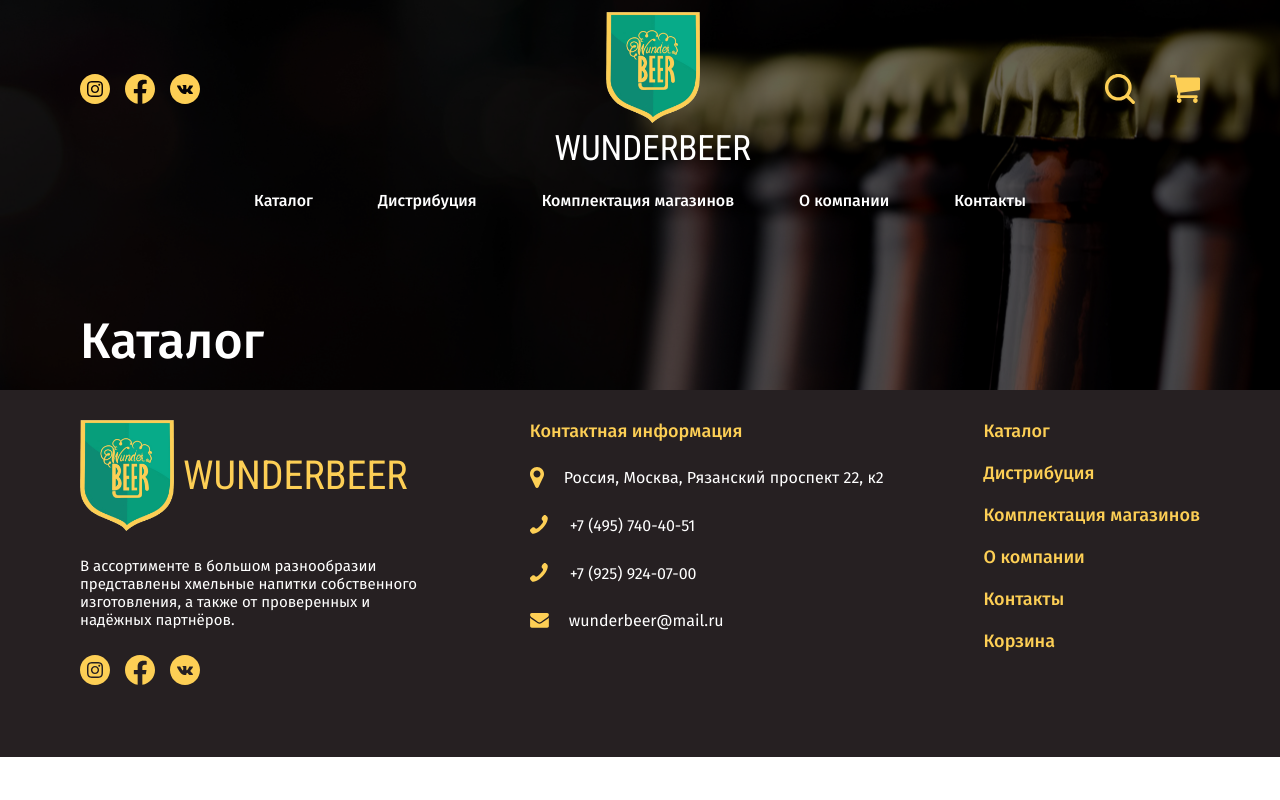
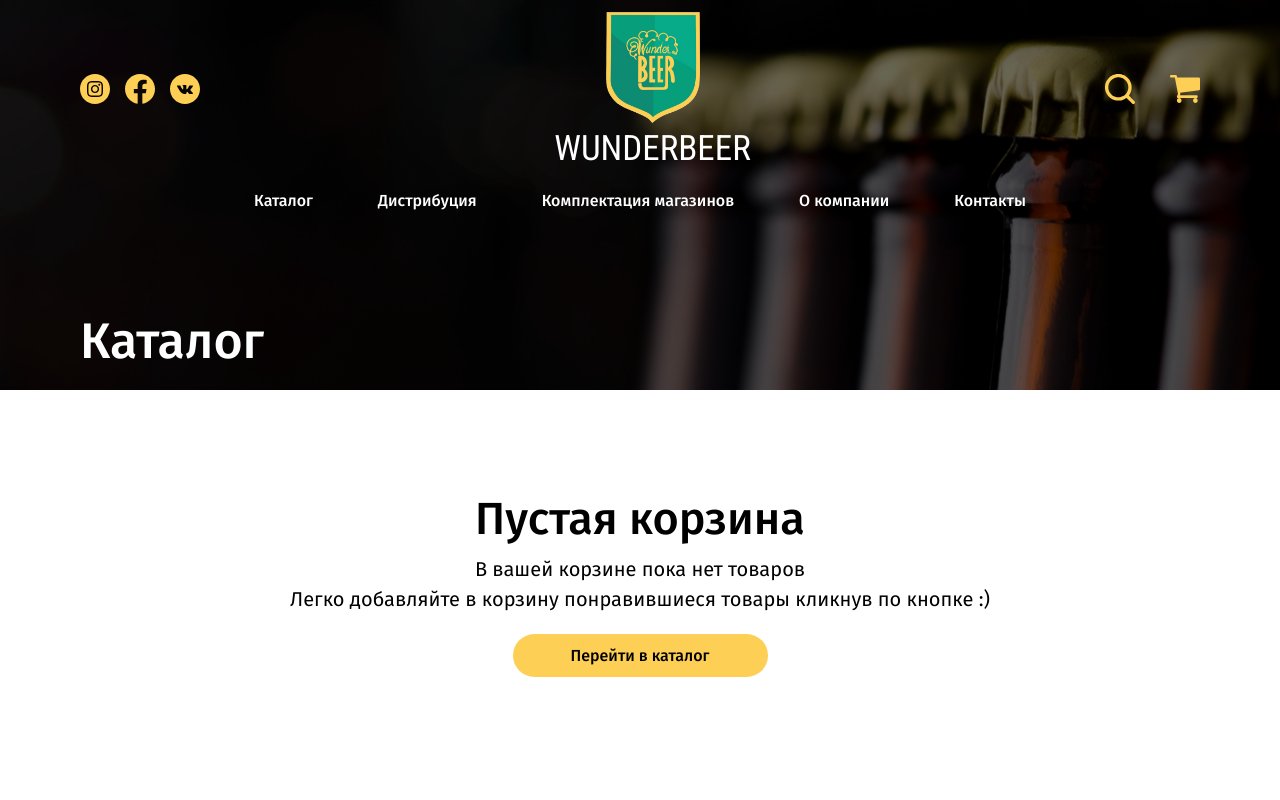
Before and after one commit to ZhRodion/nextjs-pet, a Next.js app in the folder test-app/: page /shoping-basket in a window 1280 px wide. Shown: the top 800 px of the page. Built offline with nearby package versions, Linux system fonts and the light colour scheme.

Commit message:
Спинер и юзабилити

```diff
--- a/test-app/app/shoping-basket/page.tsx
+++ b/test-app/app/shoping-basket/page.tsx
@@ -1,7 +1,9 @@
 'use client'
 
+import EmptyBasket from '@/EmptyBasket/EmptyBasket'
 import ShoppingBasketItem from '@/ShoppingBasketItem/ShoppingBasketItem'
 import ShoppingBasketList from '@/ShoppingBasketList/ShoppingBasketList'
+import Spiner from '@/Spiner/Spiner'
 import useBasketStore from '@/zustand.store'
 import usePersistedStore from '@/zustand.usePersistedStore'
 import { v4 as uuidv4 } from 'uuid'
@@ -12,7 +14,12 @@
 
 	return (
 		<ShoppingBasketList>
-			{basketItems?.map(item => (
+			{/* Показываем спиннер, если корзина еще не загружена */}
+			{!basketItems && <Spiner />}
+			{/* Выделяем место под будущие элементы, чтобы избежать дерганий */}
+			{basketItems &&
+				(basketItems.length > 0 ? (
+					basketItems?.map(item => (
 						<ShoppingBasketItem
 							key={uuidv4()}
 							id={item.id}
@@ -21,6 +28,9 @@
 							catalogItemDescription={item.catalogItemDescription}
 							catalogItemPrice={item.catalogItemPrice}
 						/>
+					))
+				) : (
+					<EmptyBasket />
 				))}
 		</ShoppingBasketList>
 	)
--- /dev/null
+++ b/test-app/components/EmptyBasket/EmptyBasket.module.scss
@@ -0,0 +1,57 @@
+.emptyBasketText {
+	width: 100%;
+	height: 50vh;
+	display: flex;
+	flex-direction: column;
+	justify-content: center;
+	align-items: center;
+	gap: 20px;
+	font-family: 'Fira Sans', sans-serif;
+}
+
+.emptyBasketTitle {
+	color: #000;
+	font-size: 45px;
+	font-style: normal;
+	font-weight: 500;
+	line-height: 30px; /* 66.667% */
+}
+
+.emptyBasketSubtext {
+	color: #000;
+	font-size: 20px;
+	font-style: normal;
+	font-weight: 400;
+	line-height: 30px;
+	text-align: center;
+}
+
+.backToCatalogLink {
+	width: 100%;
+	max-width: 255px;
+}
+
+.backToCatalog {
+	width: 100%;
+	max-width: 255px;
+	padding: 12px 0;
+	display: flex;
+	background-color: #fdcf55;
+	border: 0;
+	border-radius: 50px;
+	align-items: center;
+	justify-content: center;
+	color: #000;
+	font-family: Fira Sans;
+	font-size: 16px;
+	font-style: normal;
+	font-weight: 500;
+	line-height: normal;
+	cursor: pointer;
+	transition: all 0.3s ease-in-out;
+
+	&:hover {
+		background-color: #769b54;
+		color: #fff;
+	}
+}
--- /dev/null
+++ b/test-app/components/EmptyBasket/EmptyBasket.tsx
@@ -0,0 +1,23 @@
+import styles from '@/EmptyBasket/EmptyBasket.module.scss'
+import Link from 'next/link'
+import { FC } from 'react'
+
+const EmptyBasket: FC = () => {
+	return (
+		<div className={styles.emptyBasketText}>
+			<h2 className={styles.emptyBasketTitle}> Пустая корзина </h2>
+			<p className={styles.emptyBasketSubtext}>
+				В вашей корзине пока нет товаров
+				<br />
+				Легко добавляйте в корзину понравившиеся товары кликнув по кнопке :)
+			</p>
+			<Link className={styles.backToCatalogLink} href='/'>
+				<button className={styles.backToCatalog} type='button'>
+					Перейти в каталог
+				</button>
+			</Link>
+		</div>
+	)
+}
+
+export default EmptyBasket
--- a/test-app/components/ShoppingBasketList/ShoppingBasketList.module.scss
+++ b/test-app/components/ShoppingBasketList/ShoppingBasketList.module.scss
@@ -1,5 +1,6 @@
 .shgoippingBasketList {
 	width: 100%;
+	padding: 0 0 50px;
 }
 
 .shoppingBasketListWrapper {
--- /dev/null
+++ b/test-app/components/Spiner/Spiner.module.scss
@@ -0,0 +1,27 @@
+.spinerWrapper {
+	width: 100%;
+	height: 50vh;
+	padding: 0 0 50px;
+	display: flex;
+	justify-content: center;
+	align-items: center;
+}
+
+.spinner {
+	width: 250px;
+	height: 250px;
+	border: 4px solid rgba(0, 0, 0, 0.1);
+	border-radius: 50%;
+	border-top: 4px solid #fdcf55;
+	animation: spin 1s linear infinite;
+	margin: 20px auto;
+}
+
+@keyframes spin {
+	0% {
+		transform: rotate(0deg);
+	}
+	100% {
+		transform: rotate(360deg);
+	}
+}
--- /dev/null
+++ b/test-app/components/Spiner/Spiner.tsx
@@ -0,0 +1,14 @@
+import styles from '@/Spiner/Spiner.module.scss'
+import { FC } from 'react'
+
+const Spiner: FC = () => {
+	return (
+		<div className='container'>
+			<div className={styles.spinerWrapper}>
+				<div className={styles.spinner}></div>
+			</div>
+		</div>
+	)
+}
+
+export default Spiner
--- a/test-app/package.json
+++ b/test-app/package.json
@@ -9,10 +9,13 @@
     "lint": "next lint"
   },
   "dependencies": {
+    "@emotion/react": "^11.11.1",
     "@mui/material": "^5.15.1",
+    "@nextui-org/react": "^2.2.9",
     "@reduxjs/toolkit": "^1.9.7",
     "@svgr/webpack": "^8.1.0",
     "@tanstack/react-query": "^5.8.4",
+    "framer-motion": "^10.16.16",
     "next": "14.0.1",
     "react": "^18",
     "react-dom": "^18",
```
Also changed, not shown: test-app/tsconfig.json (+5 -2 lines), 1 other file (tests, documents, lock files or other folders). Lines whose indentation alone changed are shown as unchanged.
